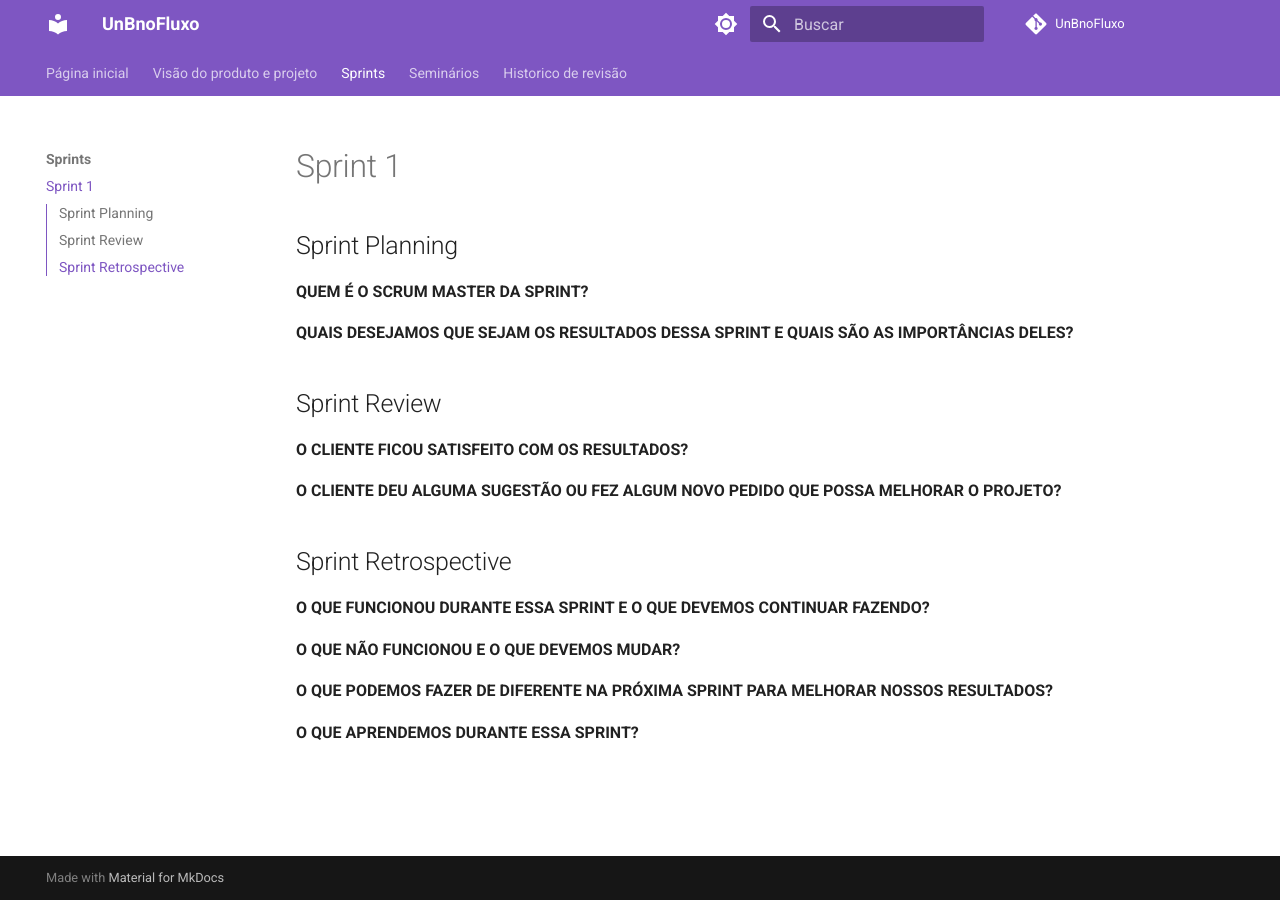
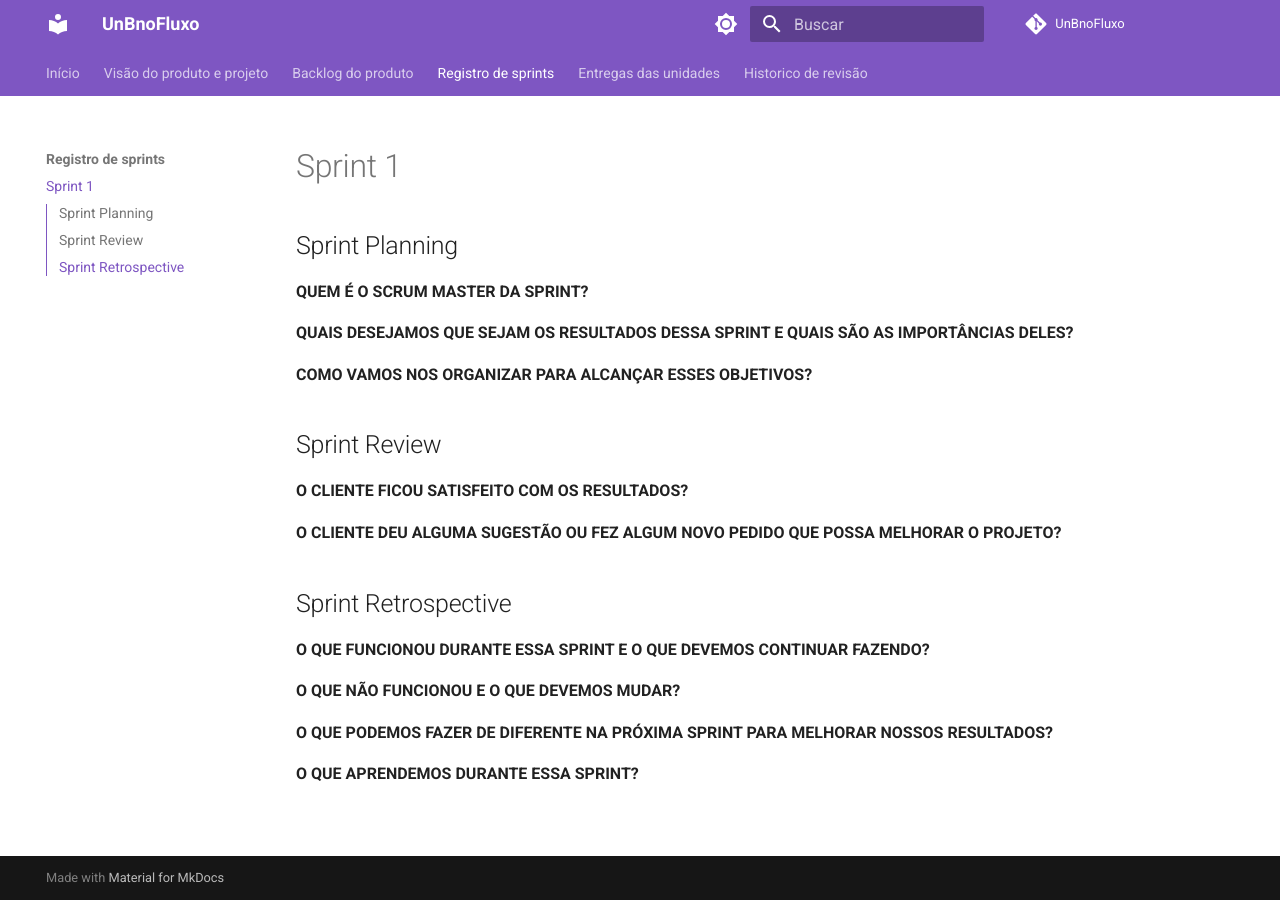
Before and after one commit to mdsreq-fga-unb/2023.1-UnBnoFluxo, an MkDocs documentation site: the page built from docs/Sprints/Sprint01.md, in a window 1280 px wide. Built offline with MkDocs 1.6.1 and Material for MkDocs 9.7.7, drawn with Linux system fonts in a browser that asks for light colours; comment, search, counter and statistics services are not loaded.

Commit message:
backlog wip

```diff
--- a/docs/Sprints/Sprint01.md
+++ b/docs/Sprints/Sprint01.md
@@ -5,6 +5,9 @@
 
 
 **QUAIS DESEJAMOS QUE SEJAM OS RESULTADOS DESSA SPRINT E QUAIS SÃO AS IMPORTÂNCIAS DELES?**
+
+
+**COMO VAMOS NOS ORGANIZAR PARA ALCANÇAR ESSES OBJETIVOS?**
 
 
 
--- a/mkdocs.yml
+++ b/mkdocs.yml
@@ -59,16 +59,16 @@ theme:
 
 # Page tree
 nav:
-  - Página inicial: index.md
+  - Início: index.md
   - Visão do produto e projeto:
     - Visão geral do produto: VisaoProdutoEProjeto/VisaoGeralDoProduto.md
     - Visão geral do projeto: VisaoProdutoEProjeto/VisaoGeralDoProjeto.md
     - Processo de desenvolvimento de software: VisaoProdutoEProjeto/ProcessoDeDesenvolvimentoDeSoftware.md
-    - Backlog do produto: VisaoProdutoEProjeto/LicoesAprendidas.md
     - Lições aprendidas: VisaoProdutoEProjeto/LicoesAprendidas.md
     - Bibliografia: VisaoProdutoEProjeto/ReferenciasBibliograficas.md
-  - Sprints:
+  - Backlog do produto: Backlog.md
+  - Registro de sprints:
     - Sprint 1: Sprints/Sprint01.md
-  - Seminários:
+  - Entregas das unidades:
     - Unidade 01: Seminarios/Unidade01.md
   - Historico de revisão: HistoricoDeRevisao.md
```
Also changed, not shown: docs/Backlog.md (added, +20 -0 lines).
